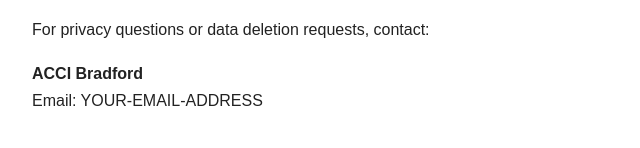
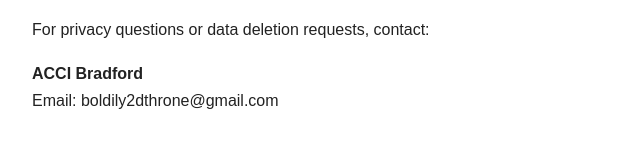
Before and after one commit to KingdomTrade/acci-bradford-privacy, a plain HTML site: page index.html in a window 1280 px wide. Shown: the part 2088-2236 px from the top of the page, 183-823 px from the left. Drawn offline with Linux system fonts and the light colour scheme.

Commit message:
index.html

```diff
--- a/index.html
+++ b/index.html
@@ -142,7 +142,7 @@ For privacy questions or data deletion requests, contact:
 
 <p>
 <strong>ACCI Bradford</strong><br>
-Email: YOUR-EMAIL-ADDRESS
+Email: boldily2dthrone@gmail.com
 </p>
 
 </body>
```
